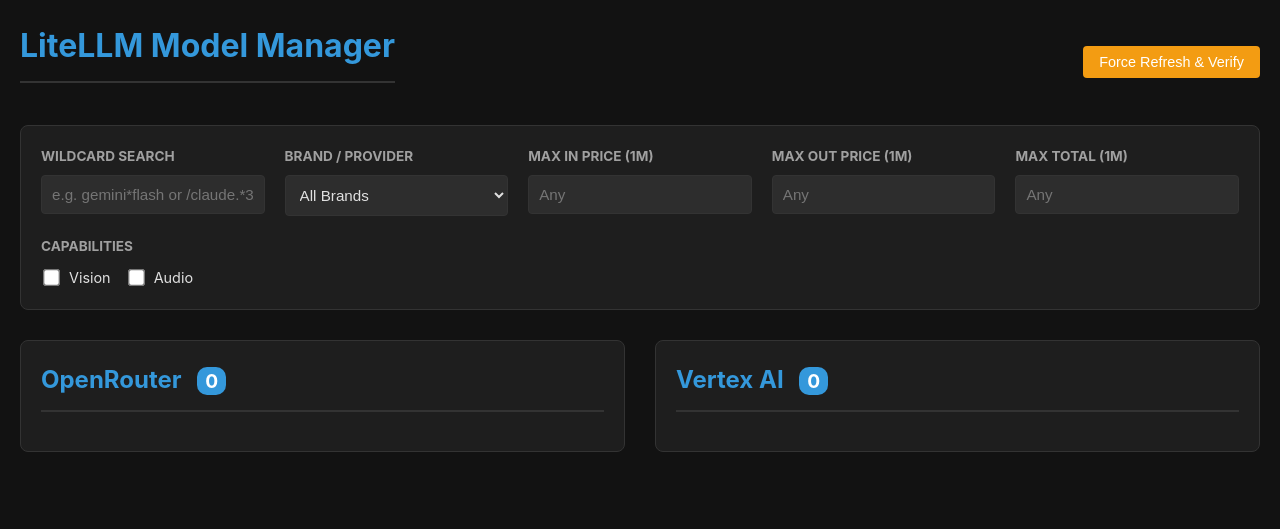
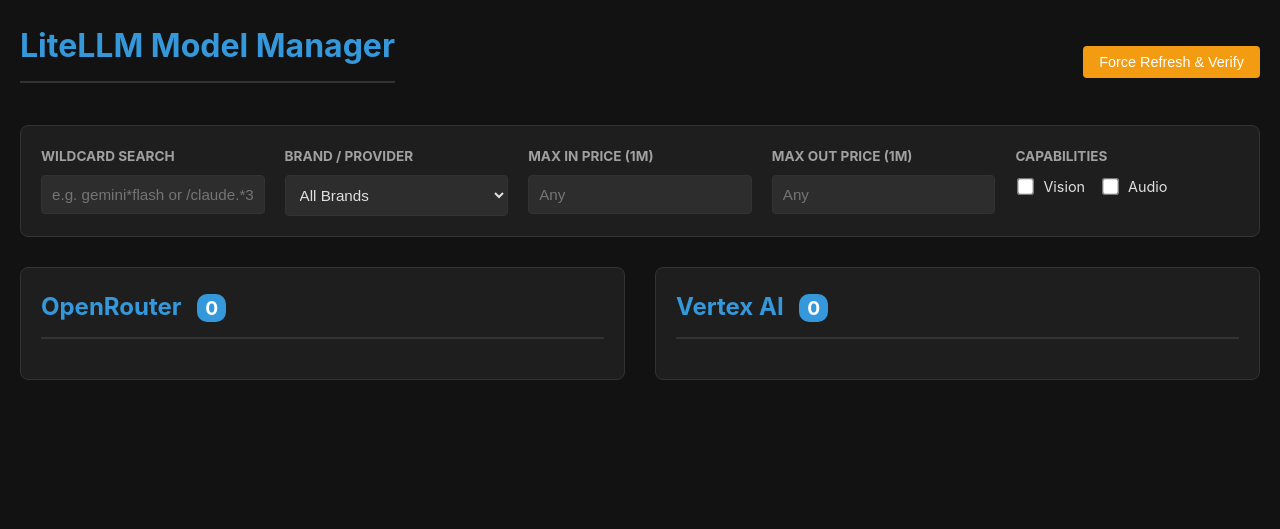
Before and after one commit to spelech/llmlite-modelmanager, a FastAPI app: page / in a window 1280 px wide. Shown: the top 529 px of the page. Run offline with FastAPI, Linux system fonts and the light colour scheme.

Commit message:
feat: remove redundant Max Total price filter

```diff
--- a/app/templates/index.html
+++ b/app/templates/index.html
@@ -209,11 +209,6 @@
         </div>
 
         <div class="filter-group">
-            <span class="filter-label">Max Total (1M)</span>
-            <input type="number" id="maxPrice" step="0.1" placeholder="Any" onchange="applyAllFilters()">
-        </div>
-
-        <div class="filter-group">
             <span class="filter-label">Capabilities</span>
             <div class="checkbox-group">
                 <label class="checkbox-item"><input type="checkbox" id="capImage" onchange="applyAllFilters()"> Vision</label>
@@ -312,7 +307,6 @@
         function applyAllFilters() {
             const query = document.getElementById('globalSearch').value.toLowerCase();
             const brand = document.getElementById('brandFilter').value;
-            const maxPrice = parseFloat(document.getElementById('maxPrice').value) || Infinity;
             const maxInPrice = parseFloat(document.getElementById('maxInPrice').value) || Infinity;
             const maxOutPrice = parseFloat(document.getElementById('maxOutPrice').value) || Infinity;
             const vision = document.getElementById('capImage').checked;
@@ -338,7 +332,6 @@
                 const name = item.dataset.name;
                 const id = item.dataset.id;
                 const iBrand = item.dataset.brand;
-                const iPrice = parseFloat(item.dataset.price);
                 const iInPrice = parseFloat(item.dataset.inPrice);
                 const iOutPrice = parseFloat(item.dataset.outPrice);
                 const iVision = item.dataset.image === 'true';
@@ -355,7 +348,6 @@
 
                 // Spec Filters
                 if (visible && brand !== 'all' && iBrand !== brand) visible = false;
-                if (visible && iPrice > maxPrice) visible = false;
                 if (visible && iInPrice > maxInPrice) visible = false;
                 if (visible && iOutPrice > maxOutPrice) visible = false;
                 if (visible && vision && !iVision) visible = false;
```
